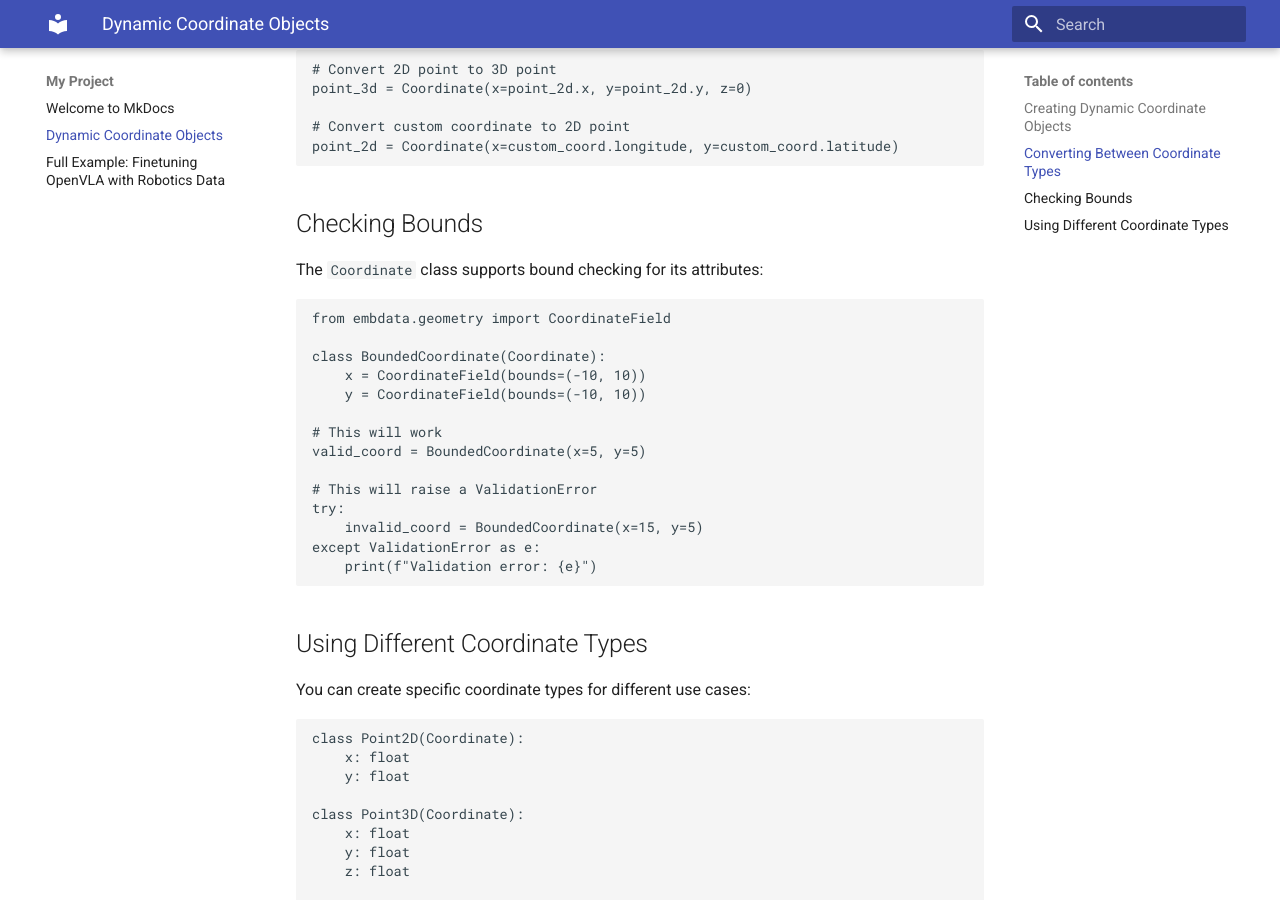
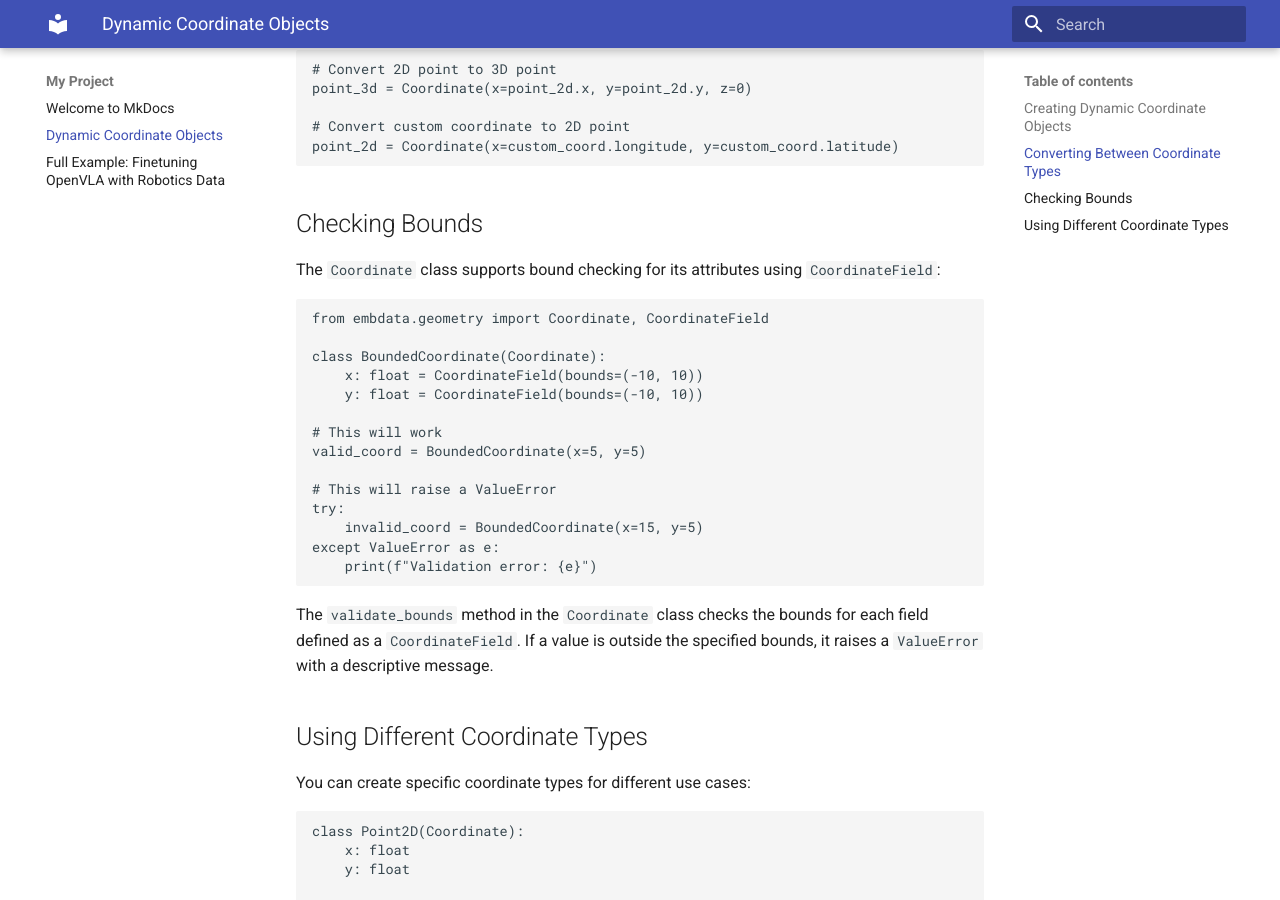
Before and after one commit to mbodiai/embdata, an MkDocs documentation site: the page built from docs/coordinate.md, in a window 1280 px wide and 900 px high, scrolled down 683 px. Built offline with MkDocs 1.6.1 and Material for MkDocs 9.7.7, drawn with Linux system fonts in a browser that asks for light colours.

Commit message:
Implemented changes to fix the issues in the `Coordinate` class and the test cases.
Commit message:

Fixed issues with Coordinate class implementation and test cases

````diff
--- a/docs/coordinate.md
+++ b/docs/coordinate.md
@@ -33,24 +33,26 @@ point_2d = Coordinate(x=custom_coord.longitude, y=custom_coord.latitude)
 
 ## Checking Bounds
 
-The `Coordinate` class supports bound checking for its attributes:
+The `Coordinate` class supports bound checking for its attributes using `CoordinateField`:
 
 ```python
-from embdata.geometry import CoordinateField
+from embdata.geometry import Coordinate, CoordinateField
 
 class BoundedCoordinate(Coordinate):
-    x = CoordinateField(bounds=(-10, 10))
-    y = CoordinateField(bounds=(-10, 10))
+    x: float = CoordinateField(bounds=(-10, 10))
+    y: float = CoordinateField(bounds=(-10, 10))
 
 # This will work
 valid_coord = BoundedCoordinate(x=5, y=5)
 
-# This will raise a ValidationError
+# This will raise a ValueError
 try:
     invalid_coord = BoundedCoordinate(x=15, y=5)
-except ValidationError as e:
+except ValueError as e:
     print(f"Validation error: {e}")
 ```
+
+The `validate_bounds` method in the `Coordinate` class checks the bounds for each field defined as a `CoordinateField`. If a value is outside the specified bounds, it raises a `ValueError` with a descriptive message.
 
 ## Using Different Coordinate Types
 
````
Also changed, not shown: 1 other file.
